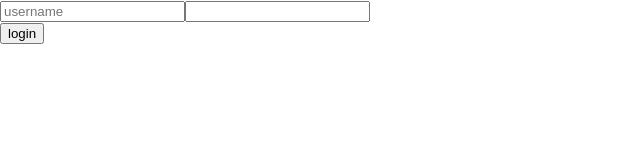
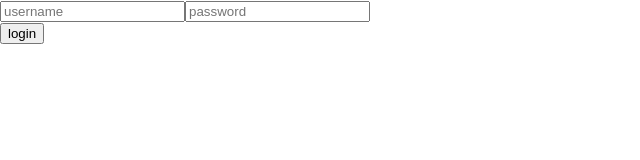
Before and after one commit to Abishek-TW007/vercel-test, a React (Create React App) app: page / in a window 1280 px wide. Shown: the top 160 px of the page, without its empty margins (0-640 px from the left). Built offline with nearby package versions, Linux system fonts and the light colour scheme.

Commit message:
added dummy fields

```diff
--- a/package.json
+++ b/package.json
@@ -6,6 +6,7 @@
     "@testing-library/jest-dom": "^5.17.0",
     "@testing-library/react": "^13.4.0",
     "@testing-library/user-event": "^13.5.0",
+    "lodash": "^4.17.21",
     "react": "^18.3.1",
     "react-dom": "^18.3.1",
     "react-router-dom": "^6.23.1",
--- a/src/Root.js
+++ b/src/Root.js
@@ -56,7 +56,6 @@ const Form = (props) => {
         <div className="column is-6 is-offset-3">
           <div className="box">
             <h1>Login</h1>
-            <form  noValidate  onSubmit={(e)=>e.preventDefault()} autoComplete="off">
               <div className="field">
                 <label className="label">Email Address</label>
                 <div className="control">
@@ -133,7 +132,6 @@ const Form = (props) => {
               >
                 Login
               </button>
-            </form>
           </div>
         </div>
       </div>
--- a/src/Safari.js
+++ b/src/Safari.js
@@ -12,35 +12,33 @@ const LoginForm = () => {
   const handleSubmit = (e) => {
     e.preventDefault();
     setTimeout(() => {
-    //   if (username && password) {
+      if (username && password) {
         navigate("/default");
-    //   }
+      }
     }, 300);
   };
-
-  const handleKeys=(e) =>{
-    console.log(e.target.value,"====>key")
-  }
 
 
   return (
     <>
-        <input type="text" placeholder="username" value={username} onChange={(e) => setUsername(e.target.value)} id="country"/>
+        <input type="text" name="email" placeholder="username" value={username} onChange={(e) => setUsername(e.target.value)} autoComplete={"off"}/>
+        <input type="text" className="controlled"/>
+        <input type="text" className="controlled"/>
         <input
-        // autoComplete="new-password"
-        readOnly={true}
-        ref={passwordInput}
-        onFocus={() => passwordInput.current.readOnly=false}
-        type="password"
-        value={password}
-        onChange={(e) => setPassword(e.target.value)}
-        onKeyDown={handleKeys}
+            autoComplete="off"
+            name="password"
+            readOnly={true}
+            ref={passwordInput}
+            onFocus={() => {passwordInput.current.type="password";passwordInput.current.readOnly=false}}
+            placeholder="password"
+            // type="password"
+            value={password}
+            onChange={(e) => setPassword(e.target.value)}
         />
 
         <form  noValidate autoComplete="off" >
-            <div className="control">
-                <input type="text" defaultValue=""/>
-                <input type="password" autoComplete="new-password" defaultValue=""/>
+            <div className="controlled">
+                <input type="password" value="dummy"/>
             </div>
             <button onClick={handleSubmit}>login</button>
         </form>
--- a/src/index.css
+++ b/src/index.css
@@ -22,6 +22,6 @@ text-security:disc;
 /* -webkit-text-security:disc; */
 }
 
-.control  {
+.controlled  {
  display: none;
 }
```
Also changed, not shown: 1 other file (tests, documents, lock files or other folders).
